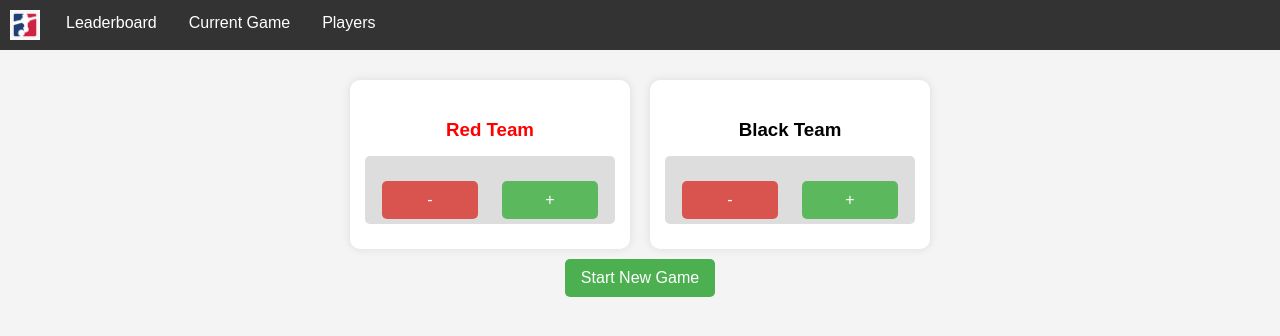
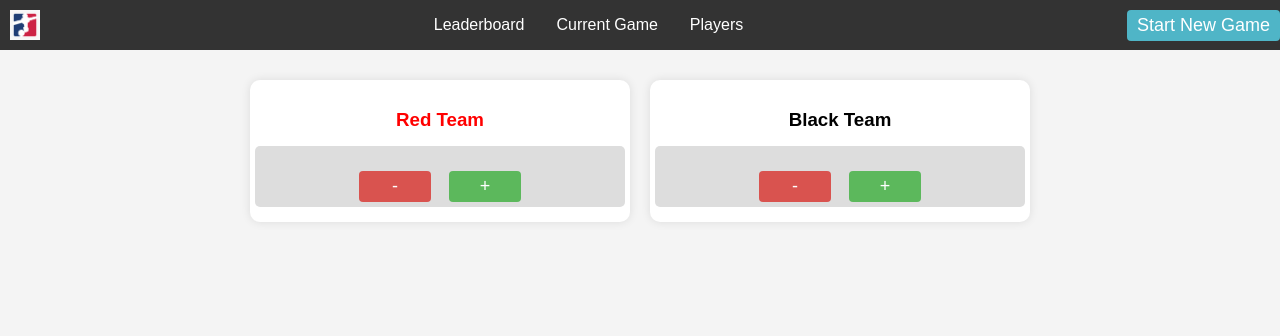
Before and after one commit to christopherpunt/foosball_scorekeeper, a Flask app: template src/templates/game_page.html in a window 1280 px wide. Shown: the top 336 px of the page. Run offline with Flask 3, Linux system fonts and the light colour scheme; the template is opened without the code that fills it, so the values that code supplies are empty.

Commit message:
fix button styles and add start game button to nav bar

```diff
--- a/src/static/css/style.css
+++ b/src/static/css/style.css
@@ -10,16 +10,17 @@ body {
     align-items: center;
     position: relative;
     background-color: #f4f4f4;
-
 }
 
 .navbar {
     background-color: #333;
     overflow: hidden;
+    display: flex;
+    justify-content: space-between;
+    align-items: center; /* Center items vertically */
 }
 
 .navbar img {
-    float: left;
     height: 30px;
     padding: 10px;
 }
@@ -49,19 +50,18 @@ body {
 }
 
 button {
-    background-color: #4caf50;
+    background-color: #4fb5c7;
     color: white;
-    padding: 10px 15px;
+    padding: 5px 10px;
     border: none;
     border-radius: 4px;
     cursor: pointer;
-    font-size: 16px;
+    font-size: 18px;
 }
 
 button:hover {
     background-color: #45a049;
 }
-
 .red {
     color: red
 }
--- a/src/templates/base.html
+++ b/src/templates/base.html
@@ -10,7 +10,6 @@
     {% block styles %}{% endblock %}
 </head>
 <body>
-
     <nav>
         <div class="navbar">
             <img class="logo" src="{{ url_for('static', filename='img/foosball_logo.jpeg') }}" alt="Foosball Logo">
@@ -19,6 +18,9 @@
                 <li><a href="/game_page">Current Game</a></li>
                 <li><a href="/players">Players</a></li>
             </ul>
+            <a href="/join_game">
+                <button type="button">Start New Game</button>
+            </a>
         </div>
     </nav>
 
--- a/src/templates/game_page.html
+++ b/src/templates/game_page.html
@@ -8,7 +8,7 @@
 {% block styles %}
 <style>
     .team-container {
-        max-width: 600px; /* Set a maximum width as needed */
+        max-width: 800px; /* Set a maximum width as needed */
         margin: 0 auto; /* Center the team container on the screen */
         display: flex;
         justify-content: space-between;
@@ -20,7 +20,7 @@
         border-radius: 10px;
         box-shadow: 0 0 10px rgba(0, 0, 0, 0.1);
         margin: 10px;
-        padding: 20px;
+        padding: 10px;
         width: 48%;
         display: flex;
         flex-direction: column;
@@ -48,7 +48,7 @@
     }
 
     .score {
-        font-size: 96px;
+        font-size: 150px;
         font-weight: bold;
         margin: 10px;
     }
@@ -56,16 +56,7 @@
     .score-buttons {
         display: flex;
         justify-content: space-around;
-        width: 100%;
-    }
-
-    button {
-        padding: 10px;
-        font-size: 16px;
-        cursor: pointer;
-        border: none;
-        border-radius: 5px;
-        width: 150px;
+        width: 50%;
     }
 
     button.plus {
@@ -179,12 +170,6 @@
     </div>
 </div>
 
-<a href="/join_game">
-    <button>
-        Start New Game
-    </button>
-</a>
-
 <div id="winningPopup" class="popup">
     <div class="popup-content">
         <h3 id="winningTeamText"></h3>
```
Also changed, not shown: src/templates/join_game.html (+0 -12 lines), src/templates/leaderboard.html (+0 -15 lines), src/templates/players.html (+0 -13 lines).
